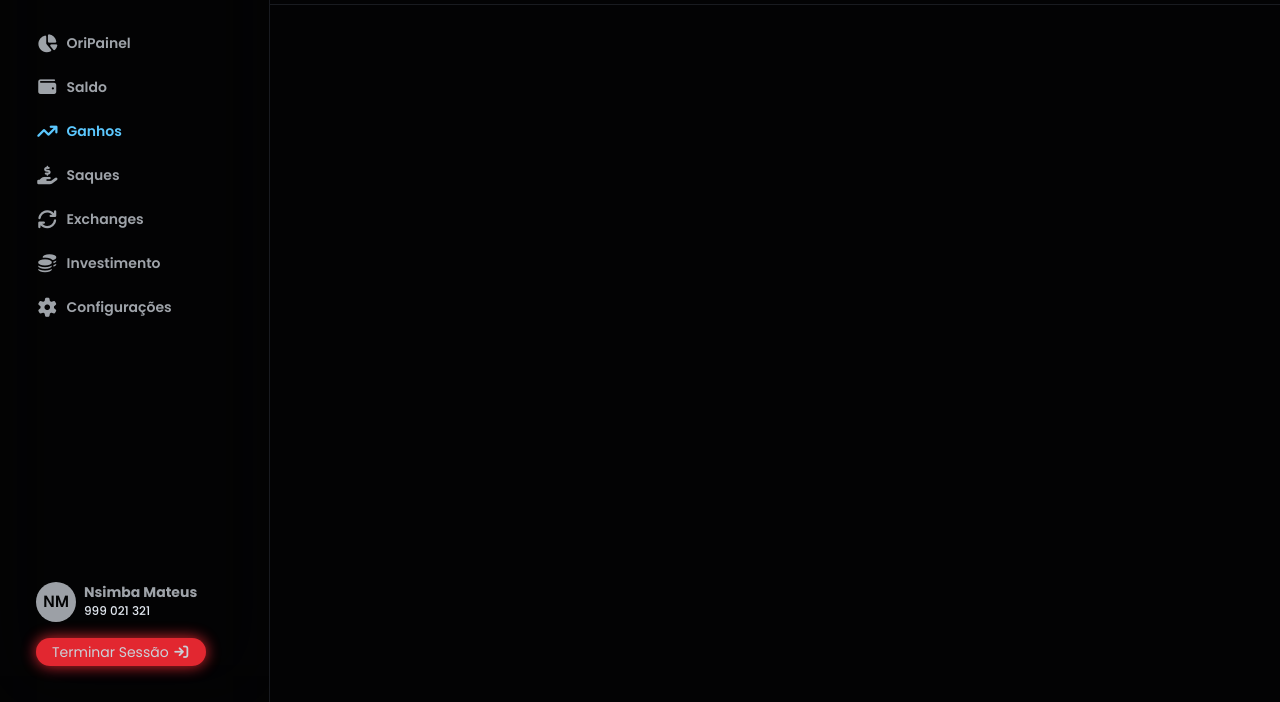
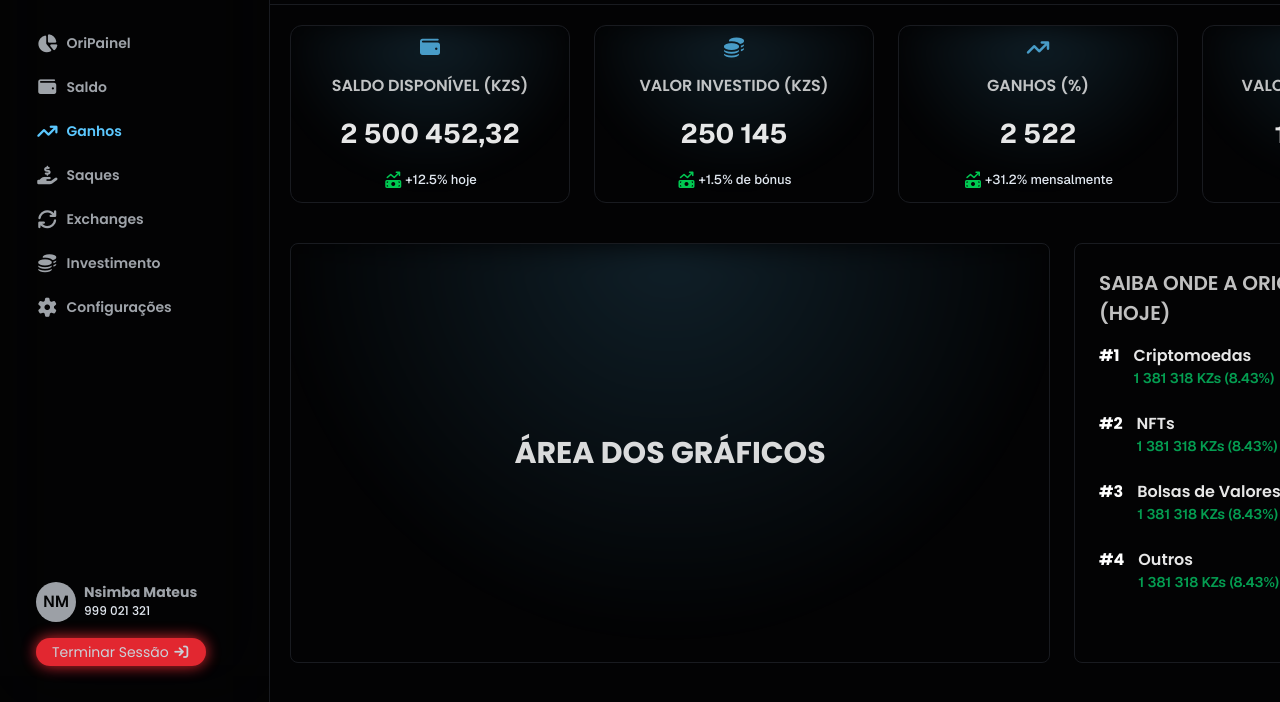
Before and after one commit to C4L3B3666/origami, a website: page views/painelUsuario.html in a window 1280 px wide. Shown: the part 98-800 px from the top of the page. Drawn offline with nearby package versions, Linux system fonts and the light colour scheme.

Commit message:
dash hidden

```diff
--- a/views/painelUsuario.html
+++ b/views/painelUsuario.html
@@ -48,7 +48,7 @@
                 <span class="font-pop text-sm text-[#E2E8F0] opacity-70">Nsimba, é uma honra saber que você está crescendo com a Origami.</span>
             </div>
 
-            <div class="inicio_dash hidden">
+            <div class="inicio_dash">
                 <div class="p-5 flex gap-6 min-w-max justify-center md:justify-start">
                     <nav class="card_info_painel">
                         <i class="fa-solid fa-wallet icone_card_painel"></i>
```
